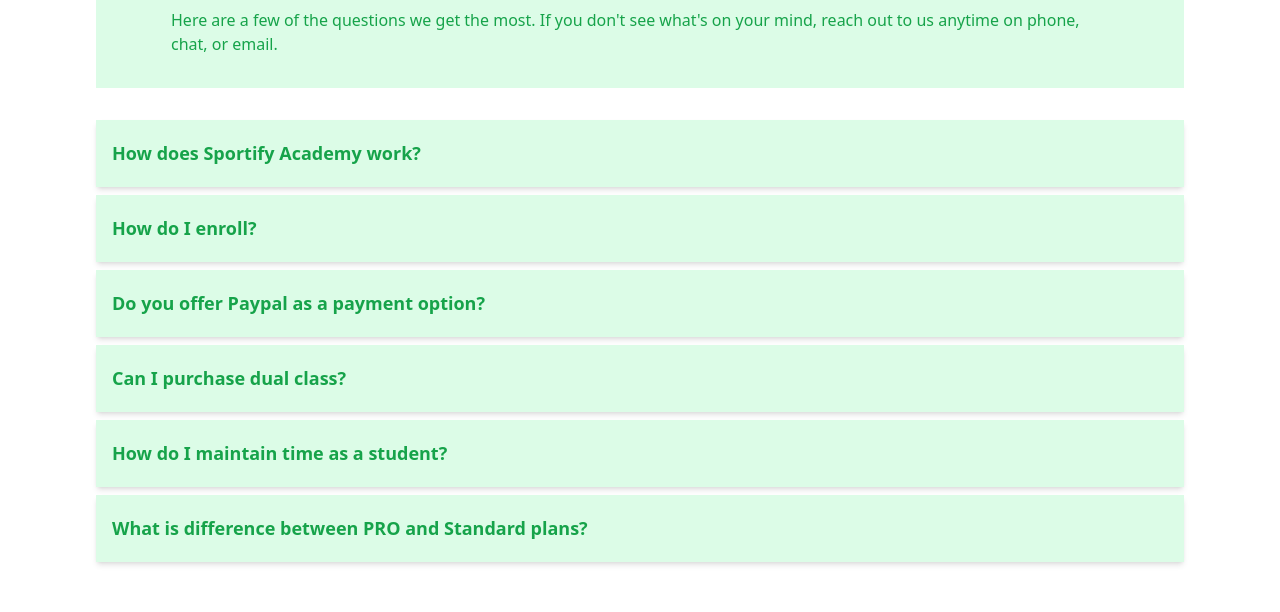
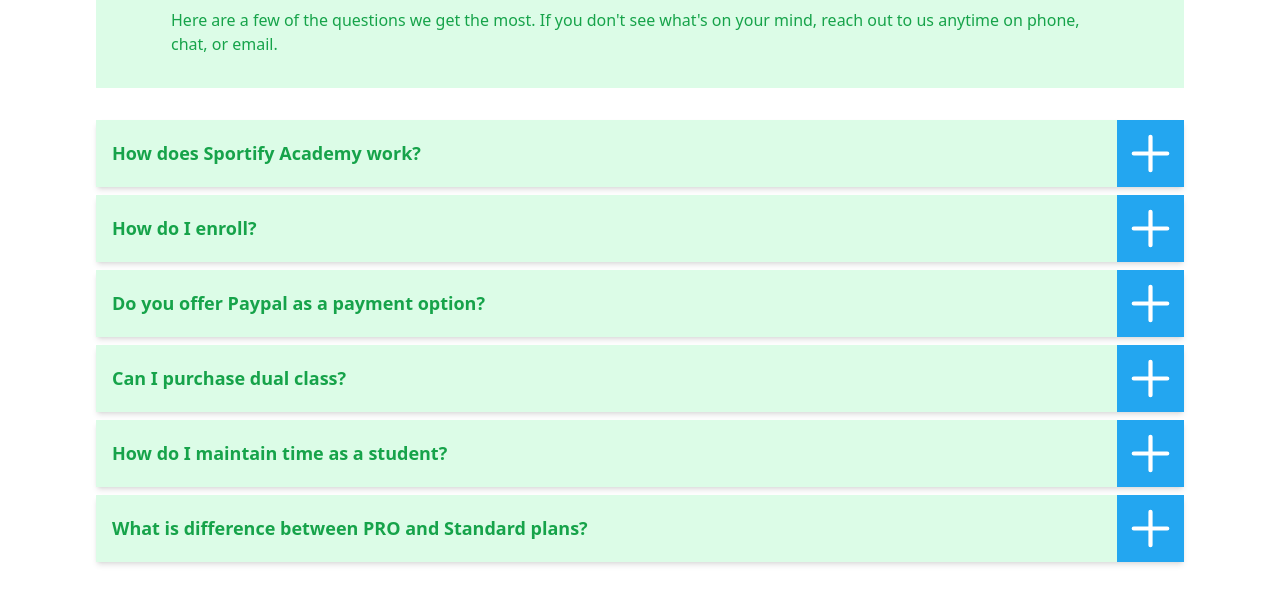
Before and after one commit to AbulFozolJumman/Sportify-Academy-Frontend, a React (Vite) app: page / in a window 1280 px wide. Shown: the part 5212-5824 px from the top of the page. Built offline with nearby package versions, Linux system fonts and the light colour scheme; no server answers.

Commit message:
Display hidden problem solved

```diff
--- a/src/Layout/Pages/Home/FAQ/FAQ.jsx
+++ b/src/Layout/Pages/Home/FAQ/FAQ.jsx
@@ -17,7 +17,7 @@
                     type="checkbox" name="collapse" id="collapse" />
                 <svg xmlns="http://www.w3.org/2000/svg" fill="none" viewBox="0 0 24 24" strokeWidth="1.5"
                     stroke="currentColor"
-                    className="h-[67px] w-[67px] hidden md:block transition-all duration-0 text-white bg-[#23A6F0]">
+                    className="h-[67px] w-[67px] display md:block transition-all duration-0 text-white bg-[#23A6F0]">
                     <path strokeLinecap="round" strokeLinejoin="round" d="M12 6v12m6-6H6" />
                 </svg>
                 <div
@@ -33,7 +33,7 @@
                     type="checkbox" name="collapse2" id="collapse2" />
                 <svg xmlns="http://www.w3.org/2000/svg" fill="none" viewBox="0 0 24 24" strokeWidth="1.5"
                     stroke="currentColor"
-                    className="h-[67px] w-[67px] hidden md:block transition-all duration-0 text-white bg-[#23A6F0]">
+                    className="h-[67px] w-[67px] display md:block transition-all duration-0 text-white bg-[#23A6F0]">
                     <path strokeLinecap="round" strokeLinejoin="round" d="M12 6v12m6-6H6" />
                 </svg>
                 <div
@@ -51,7 +51,7 @@
                     type="checkbox" name="collapse3" id="collapse3" />
                 <svg xmlns="http://www.w3.org/2000/svg" fill="none" viewBox="0 0 24 24" strokeWidth="1.5"
                     stroke="currentColor"
-                    className="h-[67px] w-[67px] hidden md:block transition-all duration-0 text-white bg-[#23A6F0]">
+                    className="h-[67px] w-[67px] display md:block transition-all duration-0 text-white bg-[#23A6F0]">
                     <path strokeLinecap="round" strokeLinejoin="round" d="M12 6v12m6-6H6" />
                 </svg>
                 <div
@@ -67,7 +67,7 @@
                     type="checkbox" name="collapse4" id="collapse4" />
                 <svg xmlns="http://www.w3.org/2000/svg" fill="none" viewBox="0 0 24 24" strokeWidth="1.5"
                     stroke="currentColor"
-                    className="h-[67px] w-[67px] hidden md:block transition-all duration-0 text-white bg-[#23A6F0]">
+                    className="h-[67px] w-[67px] display md:block transition-all duration-0 text-white bg-[#23A6F0]">
                     <path strokeLinecap="round" strokeLinejoin="round" d="M12 6v12m6-6H6" />
                 </svg>
                 <div
@@ -83,7 +83,7 @@
                     type="checkbox" name="collapse5" id="collapse5" />
                 <svg xmlns="http://www.w3.org/2000/svg" fill="none" viewBox="0 0 24 24" strokeWidth="1.5"
                     stroke="currentColor"
-                    className="h-[67px] w-[67px] hidden md:block transition-all duration-0 text-white bg-[#23A6F0]">
+                    className="h-[67px] w-[67px] display md:block transition-all duration-0 text-white bg-[#23A6F0]">
                     <path strokeLinecap="round" strokeLinejoin="round" d="M12 6v12m6-6H6" />
                 </svg>
                 <div
@@ -101,7 +101,7 @@
                     type="checkbox" name="collapse6" id="collapse6" />
                 <svg xmlns="http://www.w3.org/2000/svg" fill="none" viewBox="0 0 24 24" strokeWidth="1.5"
                     stroke="currentColor"
-                    className="h-[67px] w-[67px] hidden md:block transition-all duration-0 text-white bg-[#23A6F0]">
+                    className="h-[67px] w-[67px] display md:block transition-all duration-0 text-white bg-[#23A6F0]">
                     <path strokeLinecap="round" strokeLinejoin="round" d="M12 6v12m6-6H6" />
                 </svg>
                 <div
--- a/src/index.css
+++ b/src/index.css
@@ -1,3 +1,9 @@
 @tailwind base;
 @tailwind components;
 @tailwind utilities;
+
+@media screen and (max-width: 765px) {
+    .display{
+        display: none;
+    }
+}
```
